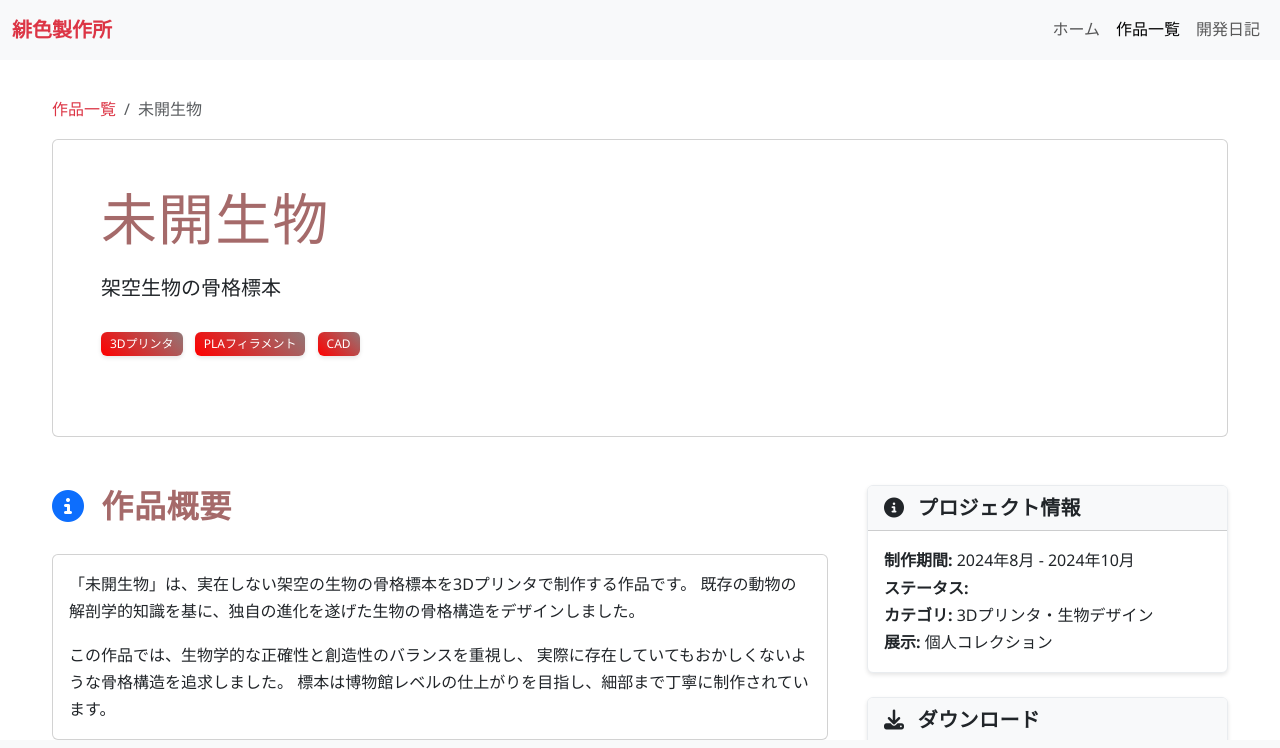
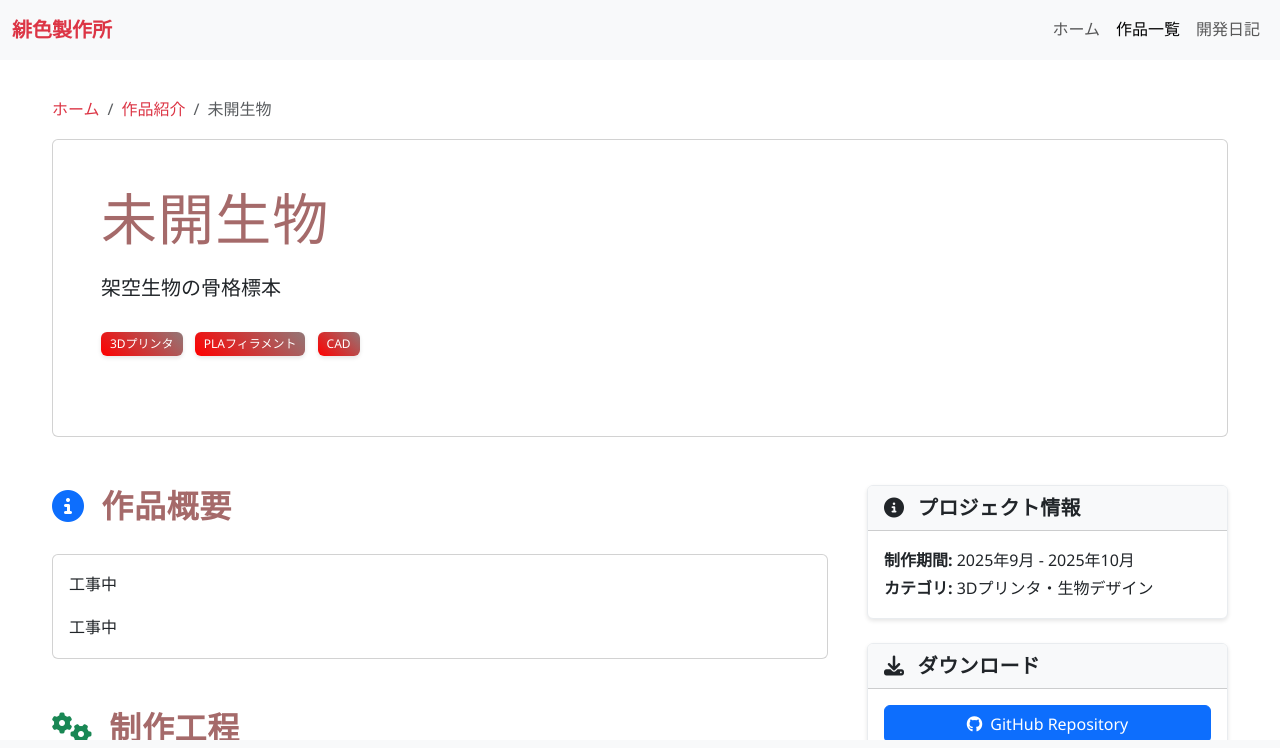
Before and after one commit to shushushu-san/shushushu-san.github.io, a plain HTML site: page work0002.html in a window 1280 px wide. Shown: the top 748 px of the page. Drawn offline with nearby package versions, Linux system fonts and the light colour scheme.

Commit message:
作品紹介更新

```diff
--- a/work0002.html
+++ b/work0002.html
@@ -51,7 +51,8 @@
         <!-- パンくずリスト -->
         <nav aria-label="breadcrumb">
             <ol class="breadcrumb">
-                <li class="breadcrumb-item"><a href="works.html">作品一覧</a></li>
+                <li class="breadcrumb-item"><a href="index.html">ホーム</a></li>
+                <li class="breadcrumb-item"><a href="works.html">作品紹介</a></li>
                 <li class="breadcrumb-item active" aria-current="page">未開生物</li>
             </ol>
         </nav>
@@ -87,13 +88,10 @@
                     <div class="card">
                         <div class="card-body">
                             <p class="card-text">
-                                「未開生物」は、実在しない架空の生物の骨格標本を3Dプリンタで制作する作品です。
-                                既存の動物の解剖学的知識を基に、独自の進化を遂げた生物の骨格構造をデザインしました。
+                                工事中
                             </p>
                             <p class="card-text">
-                                この作品では、生物学的な正確性と創造性のバランスを重視し、
-                                実際に存在していてもおかしくないような骨格構造を追求しました。
-                                標本は博物館レベルの仕上がりを目指し、細部まで丁寧に制作されています。
+                                工事中
                             </p>
                         </div>
                     </div>
@@ -266,7 +264,7 @@
                                 <p class="card-text">各パーツは別々に印刷し、最後に組み立てる構造になっています。</p>
                                 <p class="card-text">推奨印刷設定：レイヤー高0.2mm、インフィル15%、サポート材必要（一部パーツ）</p>
                                 <p class="card-text">印刷後、サポート材の除去と軽いサンディングを行うことで、より美しい仕上がりになります。</p>
-                                <p class="card-text">組み立てには接着剤や小さなネジを使用し、各関節が自然な位置になるよう調整してください。</p>
+                                <p class="card-text">組み立てには接着剤を使用し、各関節が自然な位置になるよう調整してください。</p>
                             </div>
                         </div>
                     </div>
@@ -286,10 +284,8 @@
                         </div>
                         <div class="card-body">
                             <p class="card-text">
-                                <strong>制作期間:</strong> 2024年8月 - 2024年10月<br>
-                                <strong>ステータス:</strong> <span class="badge tech-status">完成</span><br>
+                                <strong>制作期間:</strong> 2025年9月 - 2025年10月<br>
                                 <strong>カテゴリ:</strong> 3Dプリンタ・生物デザイン<br>
-                                <strong>展示:</strong> 個人コレクション
                             </p>
                         </div>
                     </div>
```
Also changed, not shown: works.html (+5 -6 lines).
